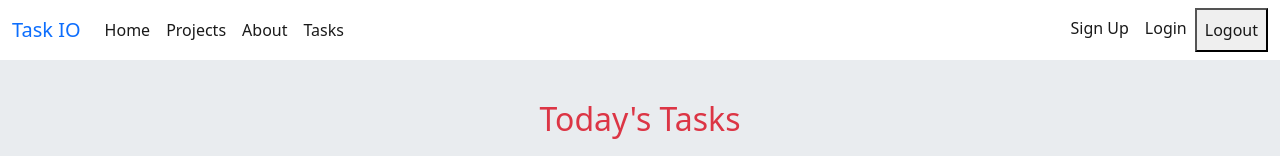
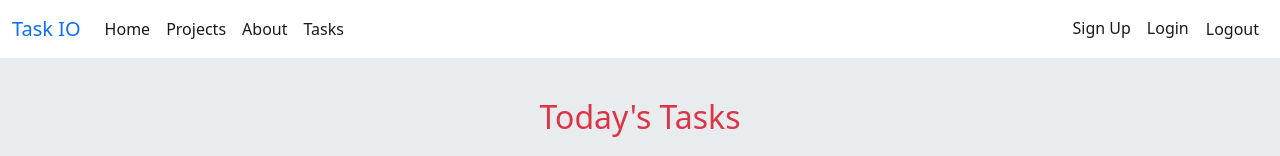
Before and after one commit to levworkshop/taskio, an Angular app: page /home in a window 1280 px wide. Shown: the top 156 px of the page. Built offline with nearby package versions, Linux system fonts and the light colour scheme; no server answers.

Commit message:
small fixes

```diff
--- a/src/app/app.component.html
+++ b/src/app/app.component.html
@@ -35,7 +35,7 @@
                         </a>
                     </li>
                     <li class="nav-item">
-                        <button (click)="logout()" class="nav-link active" aria-current="page">
+                        <button (click)="logout()" class="btn btn-link nav-link active" aria-current="page">
                             Logout
                         </button>
                     </li>
--- a/src/app/core/api.service.ts
+++ b/src/app/core/api.service.ts
@@ -11,7 +11,7 @@ export class ApiService {
     serverUrl = 'http://localhost:3000/'
 
     // private token = ''
-    TOKEN_KEY = 'token'
+    private TOKEN_KEY = 'token'
 
     setToken(value: string) {
         localStorage.setItem(this.TOKEN_KEY, value);
--- a/src/app/home/home-page/home-page.component.ts
+++ b/src/app/home/home-page/home-page.component.ts
@@ -19,10 +19,10 @@ export class HomePageComponent implements OnInit {
     ) { }
 
     ngOnInit(): void {
-        this.api.getUserPosts().subscribe({
-            next: (data) => this.logger.log(data.toString()),
-            error: (err) => console.log(err)
-        })
+        // this.api.getUserPosts().subscribe({
+        //     next: (data) => this.logger.log(data.toString()),
+        //     error: (err) => console.log(err)
+        // })
     }
 
     projects: Array<Project> = [
```
